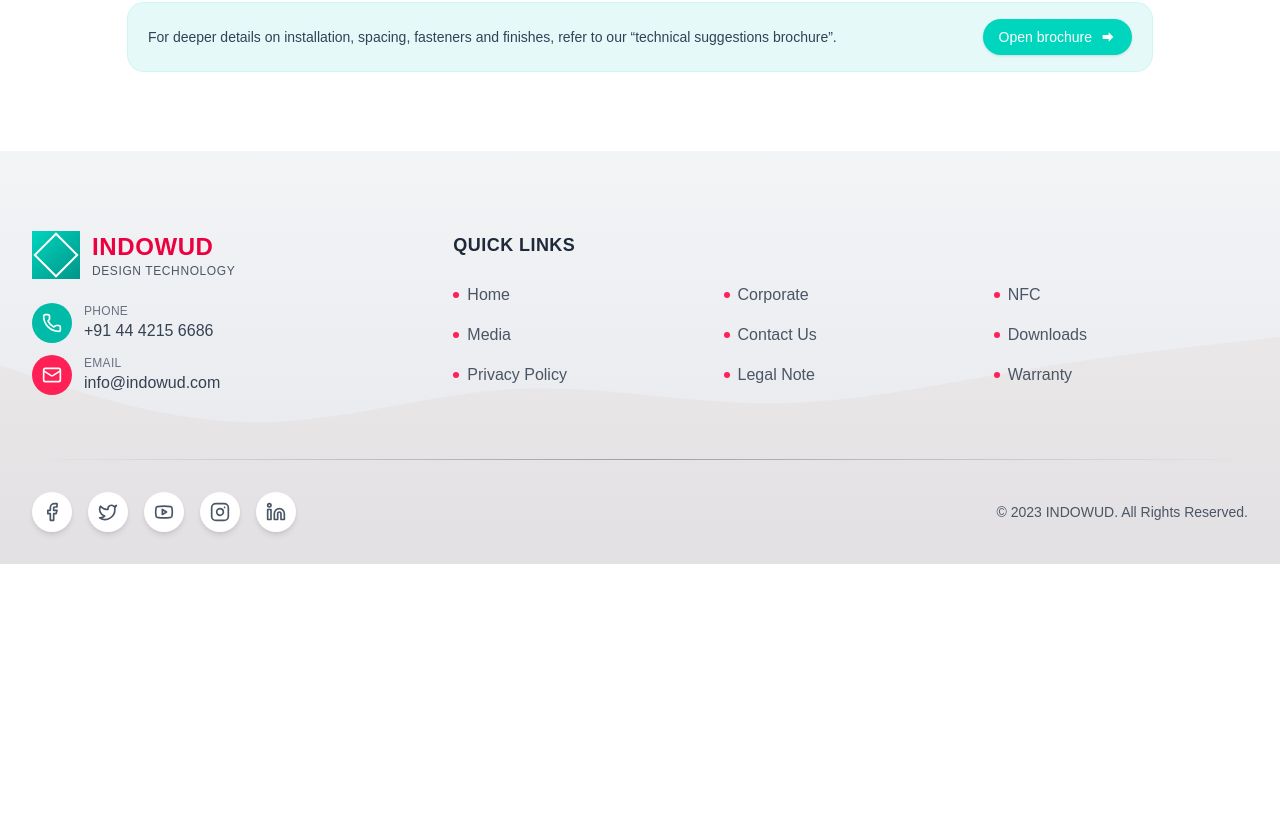
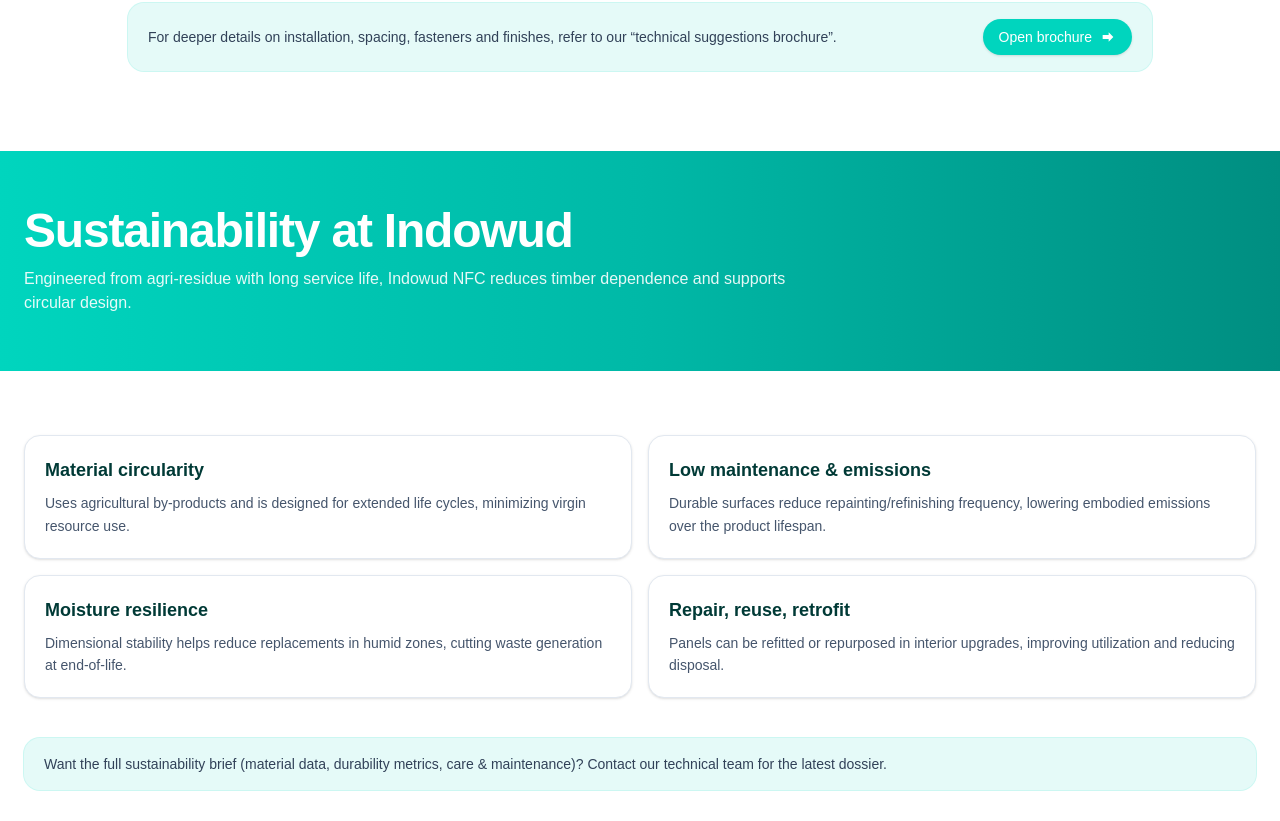
Before and after one commit to Monil072718/indowud, a Next.js app: page /nfc/suggestions in a window 1280 px wide. Shown: the part 1539-2360 px from the top of the page. Before the commit the page ends 2103 px from the top, so only its background shows below. Built offline with nearby package versions, Linux system fonts and the light colour scheme.

Commit message:
Code update of suggestion page

```diff
--- a/src/app/nfc/suggestions/page.tsx
+++ b/src/app/nfc/suggestions/page.tsx
@@ -15,12 +15,23 @@
   body: ReactNode;
 };
 
-/* ────────────────── Page (default export) ────────────────── */
+type Row = {
+  id: string;
+  title: string;
+  body: ReactNode;
+};
+
+/* ────────────────── Default Page ────────────────── */
 export default function Page() {
-  return <SuggestionsSection />;
+  return (
+    <>
+      <SuggestionsSection />
+      <SustainabilitySection />
+    </>
+  );
 }
 
-/* ────────────────── Named component (can take props) ────────────────── */
+/* ────────────────── Suggestions Section ────────────────── */
 function SuggestionsSection({
   heading = "Important Suggestions",
   videoId = "dQw4w9WgXcQ", // replace with real YouTube id
@@ -34,9 +45,6 @@
   grids?: { columns: string[]; rows: GridRow[]; note?: string };
   guides?: Guide[];
 }) {
-  // If you don't use lang anywhere, remove this state to avoid lint warnings.
-  const [/* lang */, /* setLang */] = useState<"en" | "hi">("en");
-
   const grid =
     grids ??
     {
@@ -104,7 +112,7 @@
     ];
 
   return (
-    <section className="relative overflow-hidden">
+    <section id="suggestions" className="relative overflow-hidden">
       {/* Hero band */}
       <div className="bg-gradient-to-r from-[#00d5be] via-[#00b9a7] to-[#008e81]">
         <div className="mx-auto max-w-7xl px-6 py-14 text-white">
@@ -257,8 +265,100 @@
   );
 }
 
-/* ────────────────── Atoms ────────────────── */
+/* ────────────────── Sustainability Section ────────────────── */
+function SustainabilitySection({
+  heading = "Sustainability at Indowud",
+  intro = "Engineered from agri-residue with long service life, Indowud NFC reduces timber dependence and supports circular design.",
+  rows,
+}: {
+  heading?: string;
+  intro?: string;
+  rows?: Row[];
+}) {
+  const items: Row[] =
+    rows ??
+    [
+      {
+        id: "material",
+        title: "Material circularity",
+        body:
+          "Uses agricultural by-products and is designed for extended life cycles, minimizing virgin resource use.",
+      },
+      {
+        id: "emissions",
+        title: "Low maintenance & emissions",
+        body:
+          "Durable surfaces reduce repainting/refinishing frequency, lowering embodied emissions over the product lifespan.",
+      },
+      {
+        id: "water",
+        title: "Moisture resilience",
+        body:
+          "Dimensional stability helps reduce replacements in humid zones, cutting waste generation at end-of-life.",
+      },
+      {
+        id: "reuse",
+        title: "Repair, reuse, retrofit",
+        body:
+          "Panels can be refitted or repurposed in interior upgrades, improving utilization and reducing disposal.",
+      },
+    ];
 
+  return (
+    <section id="sustainability" className="relative overflow-hidden">
+      {/* Hero */}
+      <div className="bg-gradient-to-r from-[#00d5be] via-[#00b9a7] to-[#008e81]">
+        <div className="mx-auto max-w-7xl px-6 py-14 text-white">
+          <motion.h1
+            initial={{ y: 18, opacity: 0 }}
+            whileInView={{ y: 0, opacity: 1 }}
+            viewport={{ once: true }}
+            transition={{ duration: 0.45 }}
+            className="text-3xl md:text-5xl font-semibold tracking-tight"
+          >
+            {heading}
+          </motion.h1>
+          <p className="mt-3 max-w-3xl text-white/90">{intro}</p>
+        </div>
+      </div>
+
+      {/* Content */}
+      <div className="mx-auto max-w-7xl px-6 py-16">
+        <div className="grid gap-4 md:grid-cols-2">
+          {items.map((r) => (
+            <motion.article
+              key={r.id}
+              initial={{ opacity: 0, y: 10 }}
+              whileInView={{ opacity: 1, y: 0 }}
+              viewport={{ once: true }}
+              transition={{ duration: 0.35 }}
+              className="rounded-2xl border border-slate-200 bg-white p-5 shadow-sm"
+            >
+              <h3 className="text-lg font-semibold text-[#003a36]">{r.title}</h3>
+              <p className="mt-2 text-sm leading-relaxed text-slate-600">{r.body}</p>
+            </motion.article>
+          ))}
+        </div>
+
+        {/* CTA */}
+        <motion.div
+          initial={{ opacity: 0, y: 10 }}
+          whileInView={{ opacity: 1, y: 0 }}
+          viewport={{ once: true }}
+          transition={{ duration: 0.4 }}
+          className="mt-10 rounded-2xl bg-[#00d5be]/10 px-5 py-4 ring-1 ring-[#00d5be]/20"
+        >
+          <p className="text-sm text-slate-700">
+            Want the full sustainability brief (material data, durability metrics, care & maintenance)?
+            Contact our technical team for the latest dossier.
+          </p>
+        </motion.div>
+      </div>
+    </section>
+  );
+}
+
+/* ────────────────── Atom ────────────────── */
 function Accordion({ title, children }: { title: string; children: React.ReactNode }) {
   const [open, setOpen] = useState(false);
   return (
```
